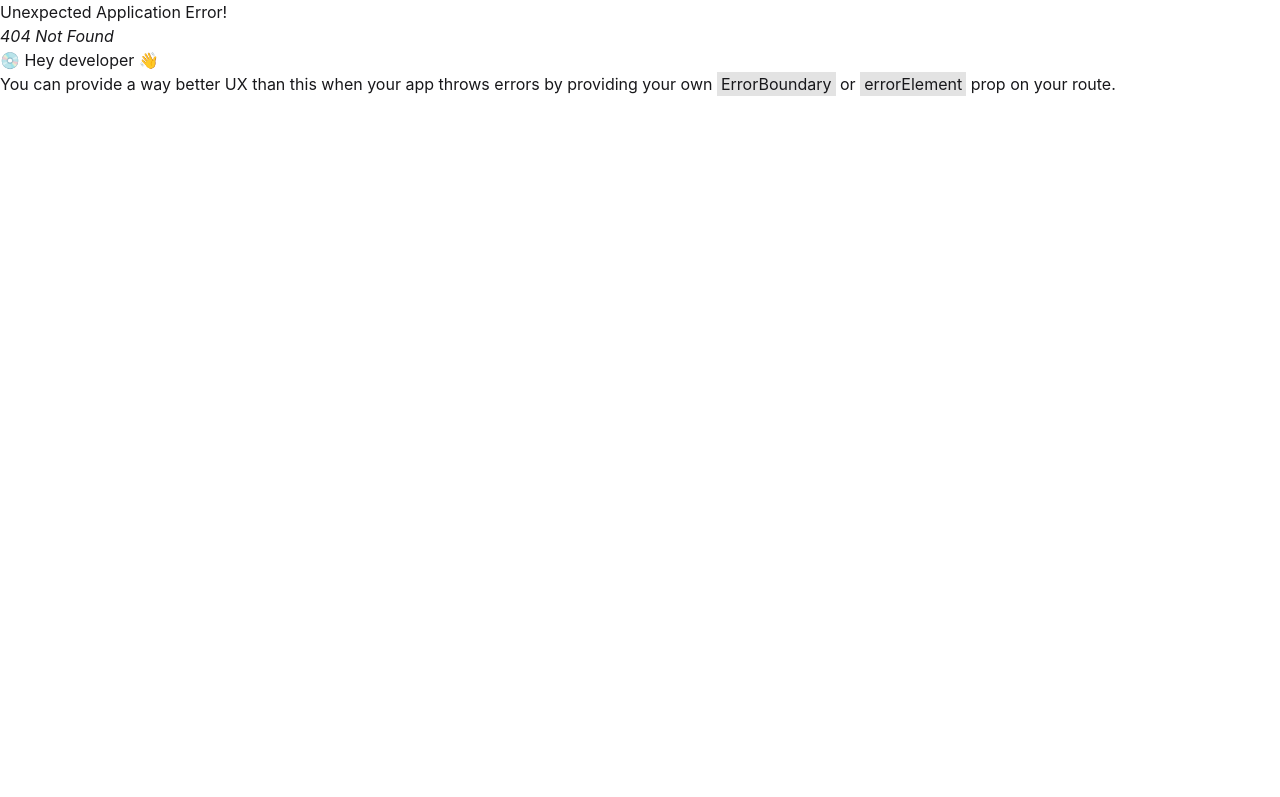
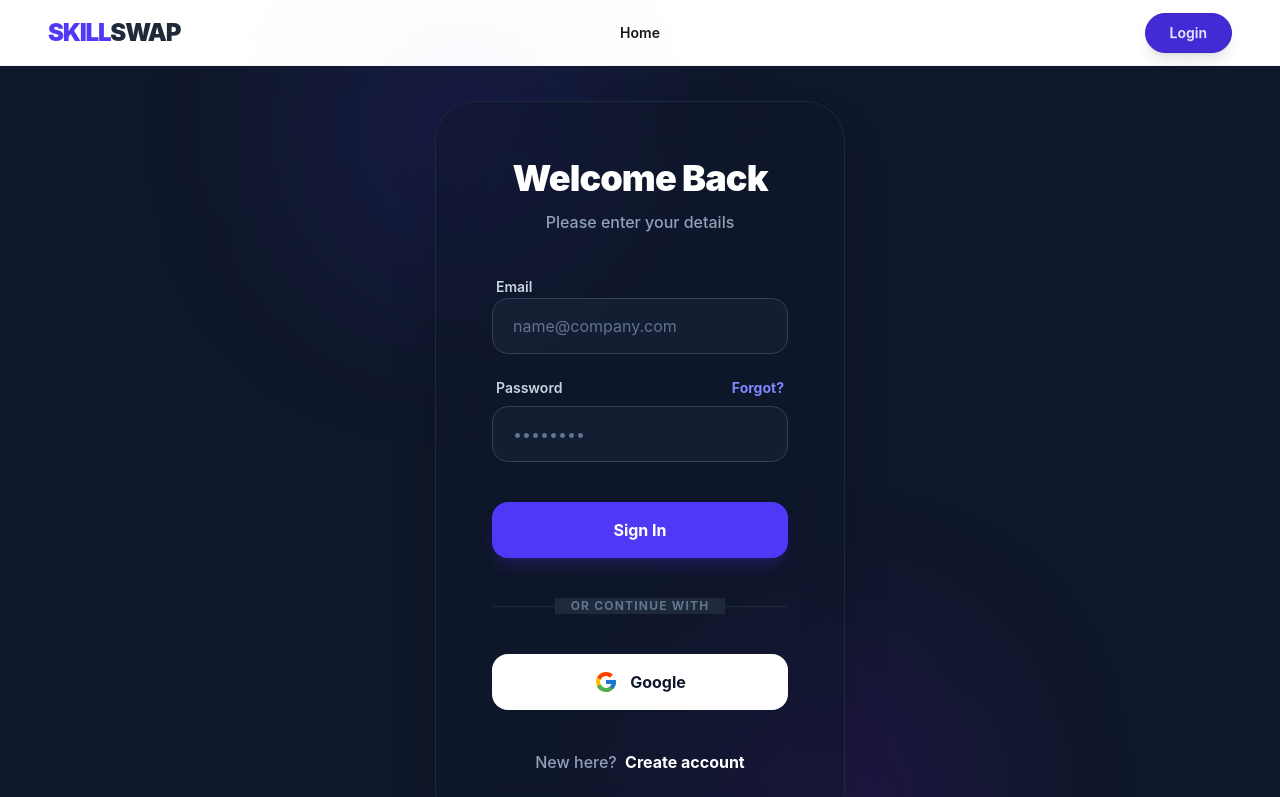
Before and after one commit to monir-codes/SkillSwap---A-Local-Skill-Exchange-Platform, a React (Vite) app: page /auth/login in a window 1280 px wide. Before the commit this address had no page. Shown: the top 797 px of the page. Built offline with nearby package versions, Linux system fonts and the light colour scheme.

Commit message:
Login & SignUp page added successful

```diff
--- a/package.json
+++ b/package.json
@@ -15,6 +15,7 @@
     "react": "^19.2.0",
     "react-dom": "^19.2.0",
     "react-hot-toast": "^2.6.0",
+    "react-icons": "^5.5.0",
     "react-router-dom": "^7.11.0",
     "swiper": "^12.0.3",
     "tailwindcss": "^4.1.18"
--- /dev/null
+++ b/src/Layouts/AuthLayout.jsx
@@ -0,0 +1,24 @@
+import React from 'react';
+import Navbar from '../components/Navbar';
+import { Outlet } from 'react-router-dom';
+import Footer from '../components/Footer';
+
+const AuthLayout = () => {
+    return (
+        <div>
+            <header>
+                <Navbar></Navbar>
+            </header>
+
+            <main>
+                <Outlet></Outlet>
+            </main>
+
+            <footer>
+                <Footer></Footer>
+            </footer>
+        </div>
+    );
+};
+
+export default AuthLayout;
--- a/src/Router/Router.jsx
+++ b/src/Router/Router.jsx
@@ -3,6 +3,9 @@ import { createBrowserRouter } from 'react-router-dom';
 import HomeLayout from '../Layouts/HomeLayout';
 import Home from '../pages/Home';
 import SkillDetails from '../components/SkillDetails';
+import PrivateRoute from '../Provider/PrivateRoute';
+import Login from '../pages/Login';
+import AuthLayout from '../Layouts/AuthLayout';
 
 const Router = createBrowserRouter([
     {
@@ -17,11 +20,28 @@ const Router = createBrowserRouter([
             },
             {
                 path: "/skill/:id",
-                element: <SkillDetails></SkillDetails>,
+                element: (
+                <PrivateRoute>
+                 <SkillDetails></SkillDetails>
+                </PrivateRoute>),
                 loader: ()=> fetch("/SkillList.json"),
             },
         ]
-    }
+    },
+    {
+        path: "/auth",
+        element: <AuthLayout></AuthLayout>,
+        children: [
+            {
+                path: "/auth/login",
+                element: <Login></Login>,
+            },
+            {
+                path: "/auth/signup",
+                element: <Login></Login>,
+            }
+        ]
+    },
 ])
 
 export default Router;
--- a/src/components/SkillDetails.jsx
+++ b/src/components/SkillDetails.jsx
@@ -13,7 +13,6 @@ const SkillDetails = () => {
         setSkill(skillFind)
     }, [])
 
-    console.log(skill)
 
   return (
     <div className="max-w-7xl mx-auto px-4 py-8 md:py-16">
--- a/src/pages/Login.jsx
+++ b/src/pages/Login.jsx
@@ -1,30 +1,61 @@
-import React from 'react';
+import { Link } from "react-router-dom";
+import { FcGoogle } from "react-icons/fc";
 
 const Login = () => {
   return (
-<div className="min-h-[80vh] flex items-center justify-center bg-gray-50 py-10">
-      <div className="w-full max-w-md bg-white p-10 rounded-[2rem] shadow-2xl border border-gray-100">
-        <div className="text-center mb-8">
-          <h1 className="text-4xl font-black text-gray-800">Welcome Back</h1>
-          <p className="text-gray-400 mt-2 font-medium">Please enter your details</p>
+    <div className="min-h-screen flex items-center justify-center bg-[#0f172a] px-6">
+      <div className="w-full max-w-[450px] relative p-5">
+        {/* Background Glows */}
+        <div className="absolute -top-20 -left-20 w-64 h-64 bg-indigo-600/20 rounded-full blur-[100px]"></div>
+        <div className="absolute -bottom-20 -right-20 w-64 h-64 bg-purple-600/20 rounded-full blur-[100px]"></div>
+
+        <div className="relative bg-slate-900/50 backdrop-blur-xl border border-slate-800 p-10 md:p-14 rounded-[2.5rem] shadow-2xl">
+          <div className="text-center mb-10">
+            <h2 className="text-4xl font-black text-white tracking-tight mb-3">Welcome Back</h2>
+            <p className="text-slate-400 font-medium">Please enter your details</p>
           </div>
-        <form className="space-y-5">
-          <div className="form-control">
-            <label className="label font-semibold text-gray-700">Email Address</label>
-            <input type="email" placeholder="name@company.com" className="input input-bordered bg-gray-50 focus:bg-white transition-all rounded-xl" required />
+
+          <form className="space-y-6">
+            <div className="space-y-2">
+              <label className="text-sm font-semibold text-slate-300 ml-1">Email</label>
+              <input
+                type="email"
+                placeholder="name@company.com"
+                className="w-full h-14 bg-slate-800/50 border border-slate-700 rounded-2xl px-5 text-white focus:outline-none focus:ring-2 focus:ring-indigo-500/50 transition-all placeholder:text-slate-500"
+              />
             </div>
-          <div className="form-control">
-            <label className="label font-semibold text-gray-700">Password</label>
-            <input type="password" placeholder="••••••••" className="input input-bordered bg-gray-50 focus:bg-white transition-all rounded-xl" required />
-            <label className="label mt-1">
-              <span className="label-text-alt link link-primary no-underline font-medium">Forgot Password?</span>
-            </label>
+
+            <div className="space-y-2">
+              <div className="flex justify-between px-1">
+                <label className="text-sm font-semibold text-slate-300">Password</label>
+                <button type="button" className="text-sm font-bold text-indigo-400 hover:text-indigo-300 transition-colors">Forgot?</button>
               </div>
-          <button className="btn btn-primary w-full rounded-xl text-lg font-bold shadow-lg shadow-indigo-200">Sign In</button>
+              <input
+                type="password"
+                placeholder="••••••••"
+                className="w-full h-14 bg-slate-800/50 border border-slate-700 rounded-2xl px-5 text-white focus:outline-none focus:ring-2 focus:ring-indigo-500/50 transition-all placeholder:text-slate-500"
+              />
+            </div>
+
+            <button className="w-full h-14 bg-indigo-600 hover:bg-indigo-500 text-white font-bold rounded-2xl shadow-lg shadow-indigo-600/20 transition-all active:scale-[0.98] mt-4">
+              Sign In
+            </button>
           </form>
-        <p className="text-center mt-8 text-gray-600">
-          Don't have an account? <span className="text-indigo-600 font-bold cursor-pointer">Sign up free</span>
+
+          <div className="relative my-10">
+            <div className="absolute inset-0 flex items-center"><span className="w-full border-t border-slate-800"></span></div>
+            <div className="relative flex justify-center text-xs uppercase"><span className="bg-[#1e293b] px-4 text-slate-500 font-bold tracking-widest">Or continue with</span></div>
+          </div>
+
+          <button className="w-full h-14 bg-white hover:bg-slate-100 text-slate-900 font-bold rounded-2xl flex items-center justify-center gap-3 transition-all active:scale-[0.98]">
+            <FcGoogle size={24} />
+            Google
+          </button>
+
+          <p className="text-center mt-10 text-slate-400 font-medium">
+            New here? <Link to="/signup" className="text-white font-bold hover:underline ml-1">Create account</Link>
           </p>
+        </div>
       </div>
     </div>
   );
--- /dev/null
+++ b/src/pages/Signup.jsx
@@ -0,0 +1,54 @@
+import { Link } from "react-router-dom";
+import { FaGoogle } from "react-icons/fa";
+
+const Signup = () => {
+  return (
+    <div className="min-h-screen flex items-center justify-center bg-gray-50 px-4 py-12">
+      <div className="max-w-2xl w-full bg-white p-8 md:p-12 rounded-[3rem] shadow-2xl border border-gray-100">
+        <div className="text-center mb-10">
+          <h2 className="text-4xl font-black text-gray-800 tracking-tight">Create Account</h2>
+          <p className="text-gray-500 mt-2 font-medium">Join our community of skill swappers</p>
+        </div>
+
+        <form className="grid grid-cols-1 md:grid-cols-2 gap-6">
+          <div className="form-control">
+            <label className="label font-bold text-gray-700">Full Name</label>
+            <input type="text" placeholder="John Doe" className="input input-bordered rounded-2xl h-14 bg-gray-50 border-gray-200" required />
+          </div>
+
+          <div className="form-control">
+            <label className="label font-bold text-gray-700">Photo URL</label>
+            <input type="text" placeholder="https://image-link.com" className="input input-bordered rounded-2xl h-14 bg-gray-50 border-gray-200" required />
+          </div>
+
+          <div className="form-control md:col-span-2">
+            <label className="label font-bold text-gray-700">Email Address</label>
+            <input type="email" placeholder="name@company.com" className="input input-bordered rounded-2xl h-14 bg-gray-50 border-gray-200" required />
+          </div>
+
+          <div className="form-control md:col-span-2">
+            <label className="label font-bold text-gray-700">Create Password</label>
+            <input type="password" placeholder="Min. 6 characters" className="input input-bordered rounded-2xl h-14 bg-gray-50 border-gray-200" required />
+            <p className="text-[10px] mt-2 text-gray-400 font-medium px-1 uppercase tracking-wider">Must include uppercase, lowercase and 6+ characters</p>
+          </div>
+
+          <button className="md:col-span-2 btn btn-primary w-full h-14 rounded-2xl text-lg font-bold shadow-lg shadow-indigo-100 border-none bg-indigo-600 hover:bg-indigo-700 mt-4 transition-all">
+            Register Account
+          </button>
+        </form>
+
+        <div className="divider my-10 font-bold text-gray-400 text-xs tracking-widest uppercase">Or Signup With</div>
+
+        <button className="btn btn-outline w-full h-14 rounded-2xl border-gray-200 hover:bg-gray-50 hover:text-gray-800 gap-3 font-bold transition-all">
+          <FaGoogle className="text-red-500 text-xl" /> Google Account
+        </button>
+
+        <p className="text-center mt-10 text-gray-600 font-medium">
+          Already a member? <Link to="/login" className="text-indigo-600 font-bold hover:underline">Log in here</Link>
+        </p>
+      </div>
+    </div>
+  );
+};
+
+export default Signup;
```
Also changed, not shown: 1 other file (tests, documents, lock files or other folders). Lines whose indentation alone changed are shown as unchanged.
